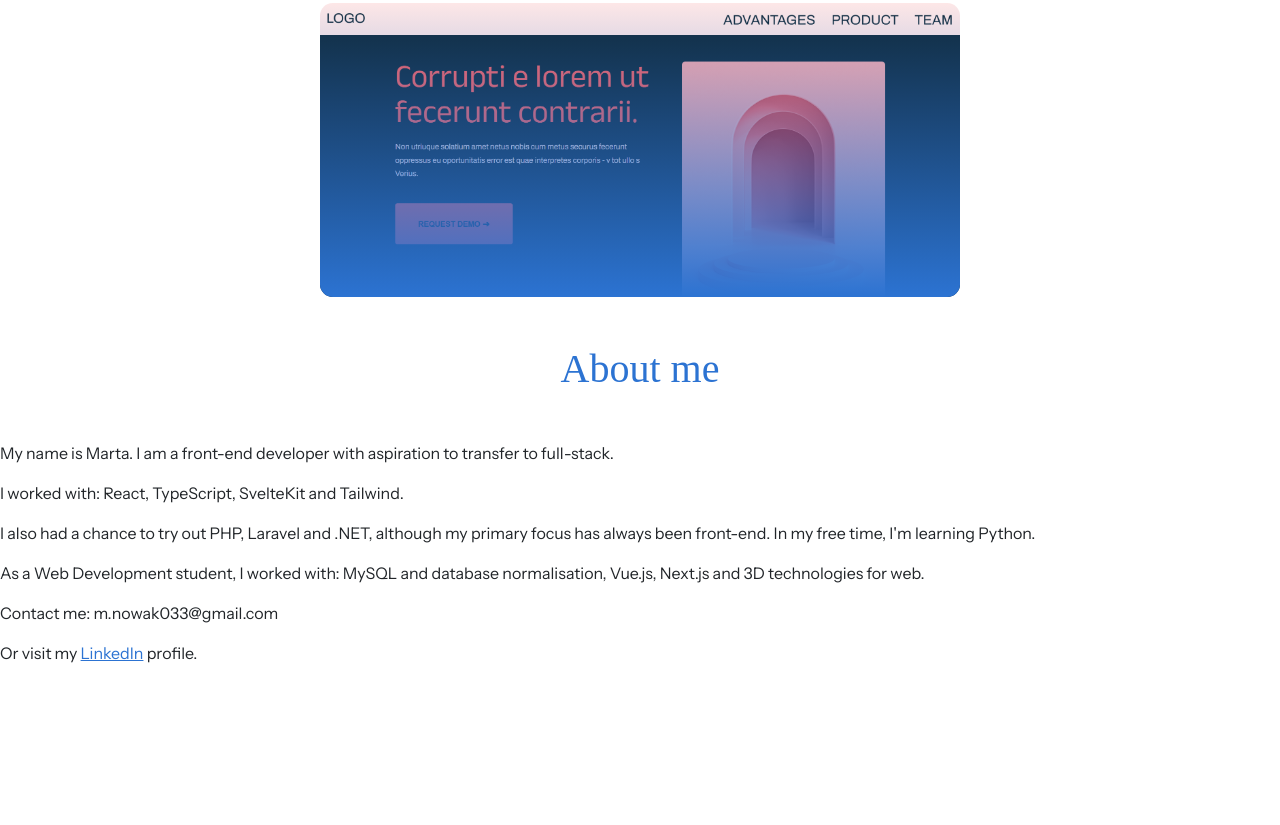
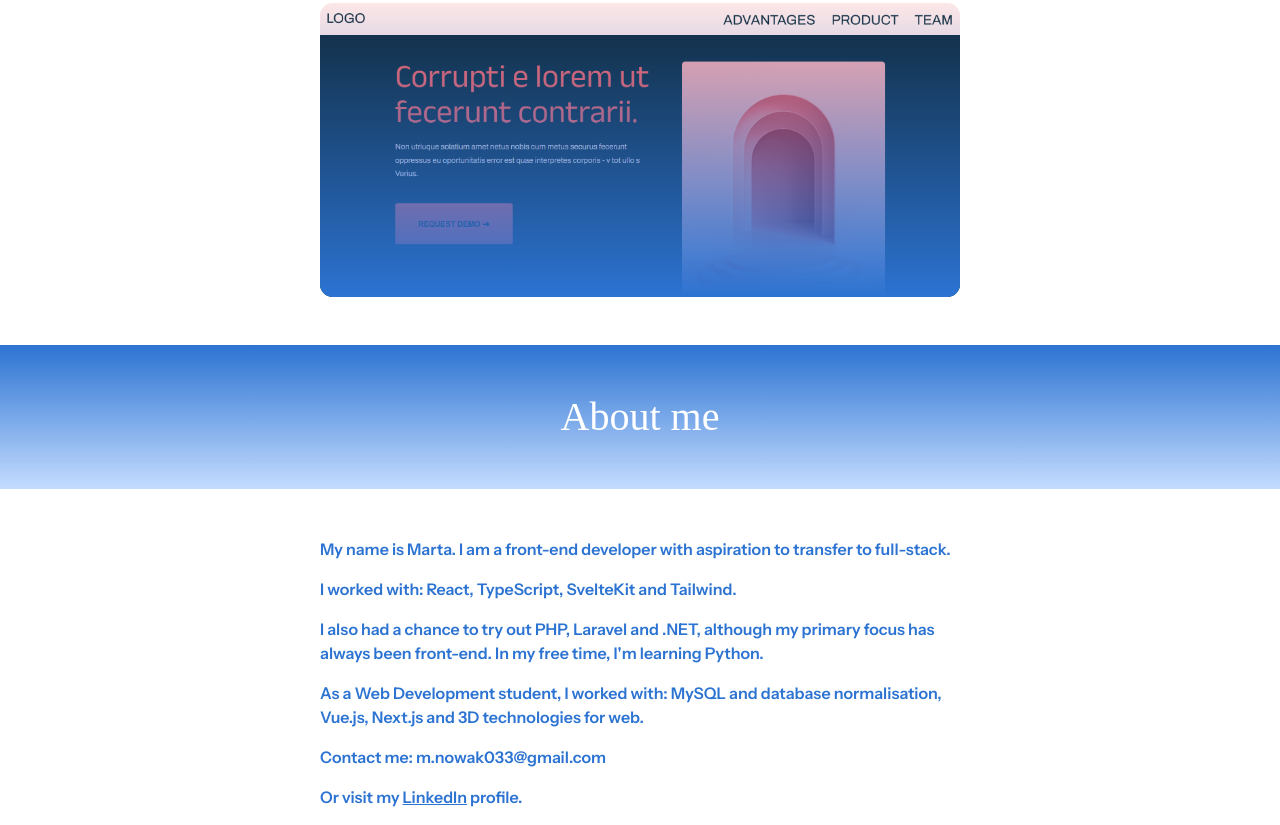
Before and after one commit to mn46/portfolio-bootstrap, a website: page index.html in a window 1280 px wide. Shown: the part 1577-2402 px from the top of the page. Before the commit the page ends 2258 px from the top, so only its background shows below. Drawn offline with nearby package versions, Linux system fonts and the light colour scheme; a web font is replaced by a local one.

Commit message:
Style about me section

```diff
--- a/index.html
+++ b/index.html
@@ -71,11 +71,14 @@
       <section id="about_me">
         <h2
           id="about_me_headline"
-          class="display-6 text-center my-5 text-primary"
+          class="display-6 text-center my-5 text-white py-5"
         >
           About me
         </h2>
-        <div id="about_me_text">
+        <div
+          id="about_me_text"
+          class="text-primary fw-semibold mx-3 mx-md-auto"
+        >
           <p>
             My name is Marta. I am a front-end developer with aspiration to
             transfer to full-stack.
--- a/scss/custom.scss
+++ b/scss/custom.scss
@@ -60,6 +60,10 @@ button {
   background-image: linear-gradient($primary, $light-blue);
 }
 
+#about_me_headline {
+  background-image: linear-gradient($primary, $light-blue);
+}
+
 // animation
 
 @keyframes move-down {
@@ -77,4 +81,8 @@ button {
   .project-button {
     width: 50vw;
   }
+
+  #about_me_text {
+    width: 50vw;
+  }
 }
```
Also changed, not shown: css/custom.css, 1 other file.
